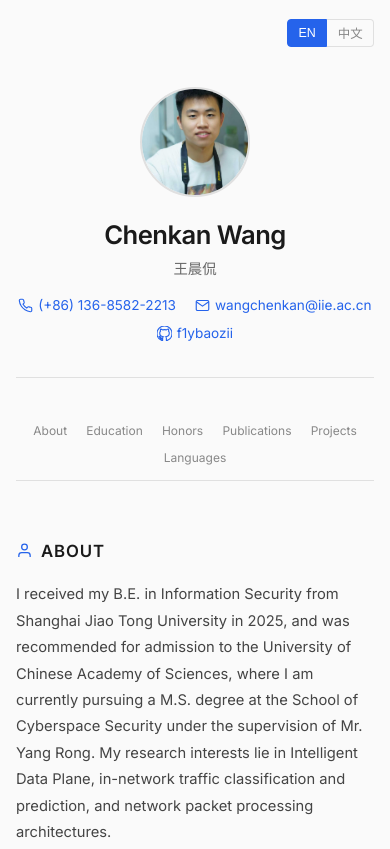
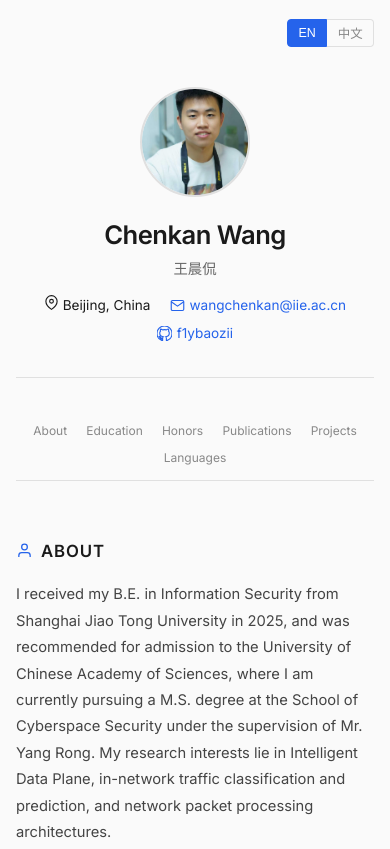
Before and after one commit to f1ybaozii/f1ybaozii.github.io, a plain HTML site: page index.html in a window 390 px wide. Shown: the top 849 px of the page. Drawn offline with Linux system fonts and the light colour scheme.

Commit message:
replace phone with location: Beijing, China

```diff
--- a/index.html
+++ b/index.html
@@ -293,10 +293,10 @@
         <h1>Chenkan Wang</h1>
         <div class="subtitle">王晨侃</div>
         <div class="contact">
-            <a href="tel:+8613685822213">
-                <svg viewBox="0 0 24 24"><path d="M22 16.92v3a2 2 0 0 1-2.18 2 19.79 19.79 0 0 1-8.63-3.07 19.5 19.5 0 0 1-6-6 19.79 19.79 0 0 1-3.07-8.67A2 2 0 0 1 4.11 2h3a2 2 0 0 1 2 1.72 12.84 12.84 0 0 0 .7 2.81 2 2 0 0 1-.45 2.11L8.09 9.91a16 16 0 0 0 6 6l1.27-1.27a2 2 0 0 1 2.11-.45 12.84 12.84 0 0 0 2.81.7A2 2 0 0 1 22 16.92z"/></svg>
-                (+86) 136-8582-2213
-            </a>
+            <span>
+                <svg viewBox="0 0 24 24"><path d="M21 10c0 7-9 13-9 13s-9-6-9-13a9 9 0 0 1 18 0z"/><circle cx="12" cy="10" r="3"/></svg>
+                Beijing, China
+            </span>
             <a href="mailto:wangchenkan@iie.ac.cn">
                 <svg viewBox="0 0 24 24"><path d="M4 4h16c1.1 0 2 .9 2 2v12c0 1.1-.9 2-2 2H4c-1.1 0-2-.9-2-2V6c0-1.1.9-2 2-2z"/><polyline points="22,6 12,13 2,6"/></svg>
                 wangchenkan@iie.ac.cn
@@ -555,10 +555,10 @@
         <h1>王晨侃</h1>
         <div class="subtitle">Chenkan Wang</div>
         <div class="contact">
-            <a href="tel:+8613685822213">
-                <svg viewBox="0 0 24 24"><path d="M22 16.92v3a2 2 0 0 1-2.18 2 19.79 19.79 0 0 1-8.63-3.07 19.5 19.5 0 0 1-6-6 19.79 19.79 0 0 1-3.07-8.67A2 2 0 0 1 4.11 2h3a2 2 0 0 1 2 1.72 12.84 12.84 0 0 0 .7 2.81 2 2 0 0 1-.45 2.11L8.09 9.91a16 16 0 0 0 6 6l1.27-1.27a2 2 0 0 1 2.11-.45 12.84 12.84 0 0 0 2.81.7A2 2 0 0 1 22 16.92z"/></svg>
-                (+86) 136-8582-2213
-            </a>
+            <span>
+                <svg viewBox="0 0 24 24"><path d="M21 10c0 7-9 13-9 13s-9-6-9-13a9 9 0 0 1 18 0z"/><circle cx="12" cy="10" r="3"/></svg>
+                Beijing, China
+            </span>
             <a href="mailto:wangchenkan@iie.ac.cn">
                 <svg viewBox="0 0 24 24"><path d="M4 4h16c1.1 0 2 .9 2 2v12c0 1.1-.9 2-2 2H4c-1.1 0-2-.9-2-2V6c0-1.1.9-2 2-2z"/><polyline points="22,6 12,13 2,6"/></svg>
                 wangchenkan@iie.ac.cn
```
